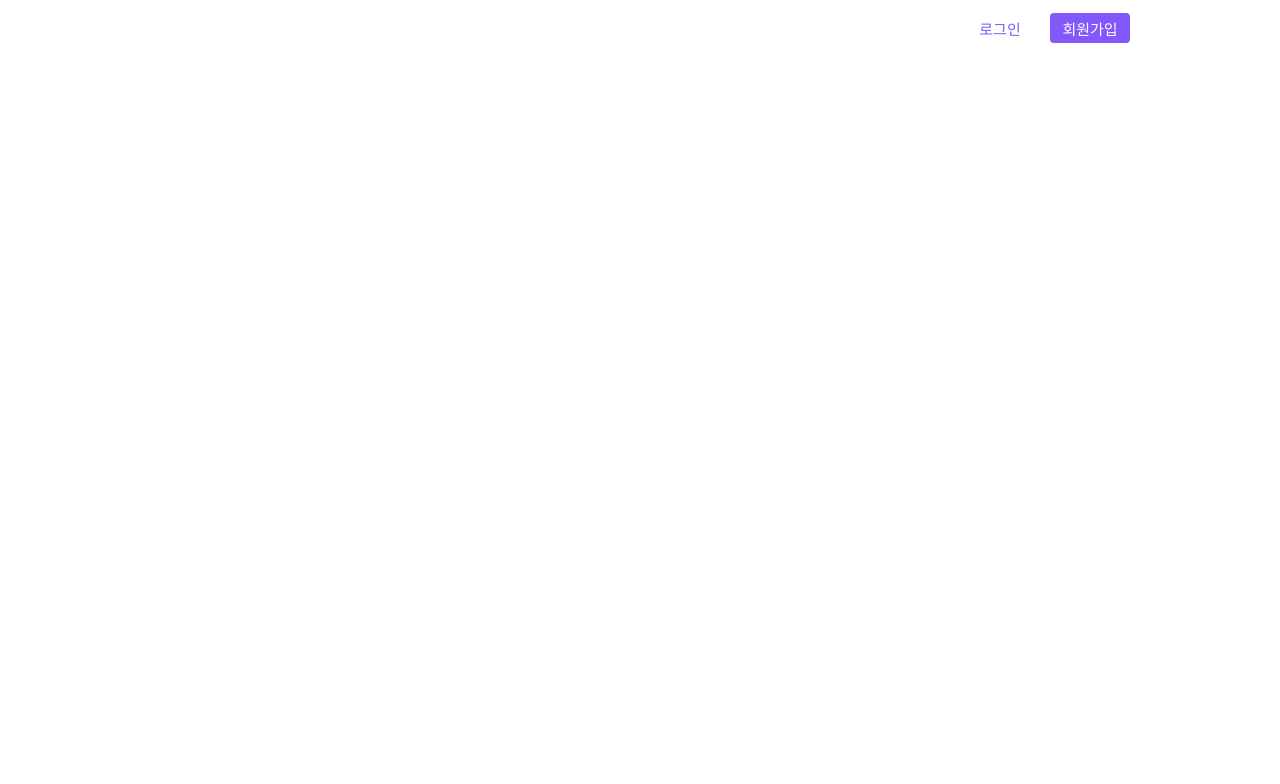
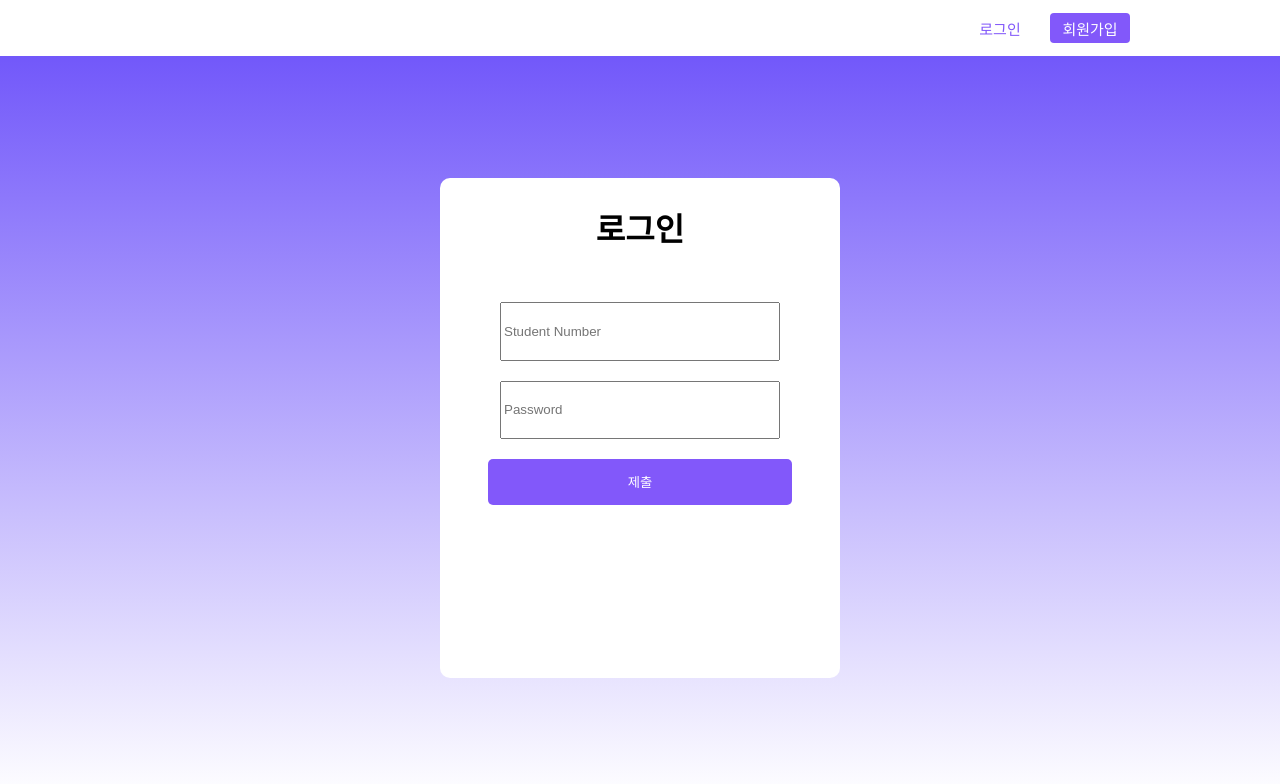
Before and after one commit to StudentSupport/STUDENTSUPPORT_FRONTEND_V1, a React (Create React App) app: page /signin in a window 1280 px wide. Before the commit this address had no page. Shown: the top 784 px of the page. Built offline with nearby package versions, Linux system fonts and the light colour scheme.

Commit message:
ADD :: login page

```diff
--- a/src/App.js
+++ b/src/App.js
@@ -4,6 +4,7 @@ import MainPage from './Components/MainPage';
 import Background from './Img/1-3.png'
 import { Route, Routes } from 'react-router';
 import SignUp from './Components/SignUp';
+import SignIn from './Components/SignIn';
 
 function App() {
   return (
@@ -12,7 +13,8 @@ function App() {
     <GlobalStyle />
     <Routes>
       <Route path="/" element={<MainPage />} />
-      <Route path="Signup" element={<SignUp />} />
+      <Route path="/signup" element={<SignUp />} />
+      <Route path="/signin" element={<SignIn />} />
     </Routes>
     </>
   );
--- a/src/Components/Header/index.js
+++ b/src/Components/Header/index.js
@@ -6,8 +6,8 @@ const Header = () => {
   return (
     <Header_layout>
       <All_Login>
-        <L_Button>로그인</L_Button>
-        <L_Button to='/Signup'>회원가입</L_Button>
+        <L_Button to='/signin'>로그인</L_Button>
+        <L_Button to='/signup'>회원가입</L_Button>
       </All_Login>
     </Header_layout>
   );
--- /dev/null
+++ b/src/Components/SignIn/index.js
@@ -0,0 +1,65 @@
+import React from 'react';
+import styled from 'styled-components';
+
+const SignIn = () => {
+  return (
+    <SigninPage>
+      <SigninForm>
+        <h1>로그인</h1>
+        <InputDiv>
+          <Input
+          placeholder='Student Number'
+          />
+          <Input
+          placeholder='Password'
+          />
+          <Submit>제출</Submit>
+        </InputDiv>
+      </SigninForm>
+    </SigninPage>
+  );
+};
+
+const SigninPage = styled.div`
+  width: 100%;
+  height: 93vh;
+  background: linear-gradient(to top, #FFFFFF, #7258FA);
+  display: flex;
+  justify-content: center;
+  align-items: center;
+`
+const SigninForm = styled.form`
+  width: 400px;
+  height: 500px;
+  background-color: white;
+  border-radius: 10px;
+  display: flex;
+  align-items: center;
+  justify-content: space-around;
+  flex-direction: column;
+`
+const InputDiv = styled.div`
+  height: 70%;
+  width: 80%;
+  display: flex;
+  flex-direction: column;
+  align-items: center;
+`
+const Input = styled.input`
+  width: 85%;
+  height: 15%;
+  margin-bottom: 20px;
+`
+const Submit = styled.button`
+  width: 95%;
+  height: 13%;
+  background-color: #8258FA;
+  border: none;
+  border-radius: 5px;
+  color: white;
+  &:hover {
+    background-color: #642EFE;
+  }
+`
+
+export default SignIn;
```
